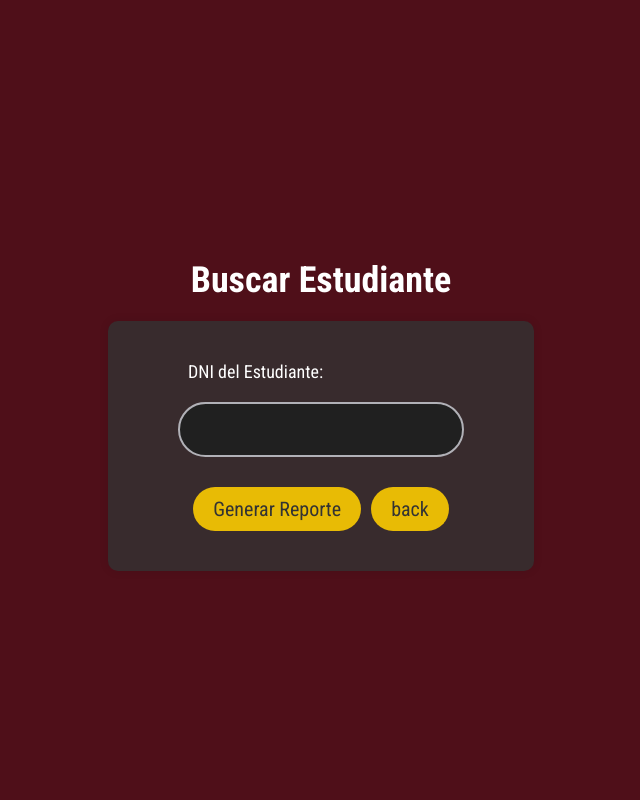
After one commit to Enma0101/Project_FlaskII, a Flask app: page /buscar_estudiante in a window 1280 px wide. The commit adds this page. Shown: the whole page, without its empty margins (319-959 px from the left). Run offline with Flask 3, Linux system fonts and the light colour scheme.

Commit message:
ultimos cambios reporte estudiante

```diff
--- /dev/null
+++ b/app/templates/buscar_estudiante.html
@@ -0,0 +1,110 @@
+<!DOCTYPE html>
+<html lang="es">
+<head>
+    <meta charset="UTF-8">
+    <meta name="viewport" content="width=device-width, initial-scale=1.0">
+    <title>Buscar Estudiante - Wizarding Academy Hub</title>
+    <style>
+        @import url('https://fonts.googleapis.com/css2?family=Roboto+Condensed:wght@400;700&display=swap');
+        body {
+            font-family: 'Roboto Condensed', sans-serif;
+            background-color: #4F0F19; /* Fondo rojo */
+            color: #fff; /* Color de texto blanco */
+            margin: 0;
+            padding: 0;
+            display: flex;
+            flex-direction: column;
+            align-items: center;
+            justify-content: center; /* Centra verticalmente el contenido */
+            min-height: 100vh; /* Mínimo alto de la ventana */
+        }
+
+        h1 {
+            font-size: 36px; /* Tamaño del título */
+            margin: 30px 0 20px; /* Márgenes superior e inferior, 30px arriba y 20px abajo */
+        }
+
+        form {
+            background-color: rgba(51, 51, 51, 0.8);
+            padding: 40px 80px;
+            border-radius: 10px;
+            box-shadow: 0 0 10px rgba(0, 0, 0, 0.1);
+            display: flex;
+            flex-direction: column;
+            align-items: center;
+        }
+
+        label, input {
+            font-size: 18px;
+            margin-bottom: 10px;
+            width: 100%;
+        }
+
+        input[type="text"] {
+            width: 95%;
+            padding: 15px;
+            border-radius: 500px;
+            border: 2px solid #B1B1B7;
+            background-color: #202020;
+            color: #666565;
+            margin-top: 10px;
+        }
+
+        .button-container {
+            display: flex;
+            gap: 10px; /* Espacio entre los botones */
+            margin-top: 20px; /* Espacio superior */
+        }
+
+        button, .back-button {
+            background-color: #e8bb05; /* Cambia el color de fondo del botón */
+            color: #333; /* Cambia el color del texto del botón */
+            border: none;
+            padding: 10px 20px; /* Ajusta el padding según sea necesario */
+            border-radius: 100px;
+            cursor: pointer;
+            transition: background-color 0.5s;
+            font-size: 20px; /* Aumenta el tamaño de la fuente del botón */
+            font-family: 'Roboto Condensed', sans-serif;
+            text-decoration: none; /* Elimina el subrayado del enlace */
+            display: inline-block; /* Asegura que el enlace se comporte como un botón */
+        }
+
+        button:hover, .back-button:hover {
+            background-color: #d4a105; /* Fondo del botón al pasar el mouse */
+        }
+
+        .alert {
+            background-color: #b8b8b8; /* Gris claro para alertas */
+            color: rgb(31, 31, 31);
+            padding: 15px;
+            margin-bottom: 20px;
+            border-radius: 5px;
+            width: 80%; /* Ajusta el ancho de las alertas */
+            max-width: 600px; /* Asegura que la alerta no sea demasiado ancha */
+            text-align: center;
+        }
+    </style>
+</head>
+<body>
+    <h1>Buscar Estudiante</h1>
+
+    <!-- Mostrar mensajes de alerta -->
+    {% with messages = get_flashed_messages(with_categories=true) %}
+        {% if messages %}
+            {% for category, message in messages %}
+                <div class="alert">{{ message }}</div>
+            {% endfor %}
+        {% endif %}
+    {% endwith %}
+
+    <form action="{{ url_for('buscar_estudiante') }}" method="POST">
+        <label for="dni_estudiante">DNI del Estudiante:</label>
+        <input type="text" id="dni_estudiante" name="dni_estudiante" required>
+        <div class="button-container">
+            <button type="submit">Generar Reporte</button>
+            <a href="{{ url_for('index') }}" class="back-button">back</a>
+        </div>
+    </form>
+</body>
+</html>
--- a/app/templates/index.html
+++ b/app/templates/index.html
@@ -107,6 +107,7 @@
             <li><a href="/categorias">Lista de Categorías</a></li>
             <li><a href="/asignar_curso">Asignar Curso</a></li>
             <li><a href="/certificados">Certificados</a></li>
+            <li><a href="/buscar_estudiante">Buscar Estudiante</a></li> <!-- Nueva opción de menú -->
         </ul>
     </nav>
     <p>¡Explora las opciones disponibles!</p>
--- a/app/views_P.py
+++ b/app/views_P.py
@@ -1,4 +1,7 @@
-from flask import Flask, render_template, request, g, redirect, url_for, flash, jsonify
+from flask import Flask, render_template, request, g, redirect, url_for, flash, jsonify, send_file, g
+from io import BytesIO
+from reportlab.pdfgen import canvas
+from reportlab.lib.pagesizes import letter
 import sqlite3
 
 app = Flask(__name__)
@@ -749,5 +752,76 @@ def asignar_curso():
 def certificado():
     return render_template('certificados.html')
 
+
+
+#Reportes Estudiantes --- Profesor
+
+@app.route('/buscar_estudiante', methods=['GET', 'POST'])
+def buscar_estudiante():
+    if request.method == 'POST':
+        dni_estudiante = request.form['dni_estudiante']
+        return redirect(url_for('generar_reporte', dni_estudiante=dni_estudiante))
+    return render_template('buscar_estudiante.html')
+
+@app.route('/generar_reporte/<string:dni_estudiante>', methods=['GET'])
+def generar_reporte(dni_estudiante):
+    conn = get_db()
+    try:
+        # Obtener información del estudiante
+        cursor = conn.execute('''
+            SELECT * FROM Estudiante WHERE dni_estudiante = ?
+        ''', (dni_estudiante,))
+        estudiante = cursor.fetchone()
+
+        if not estudiante:
+            flash('Estudiante no encontrado.', 'error')
+            return redirect(url_for('buscar_estudiante'))
+
+        # Obtener cursos y notas del estudiante
+        cursor = conn.execute('''
+            SELECT c.nombre_curso, nf.nota_final
+            FROM Matricula m
+            JOIN Curso c ON m.id_curso = c.id_curso
+            LEFT JOIN NotaFinal nf ON m.id_matricula = nf.id_matricula
+            WHERE m.id_estudiante = ?
+        ''', (estudiante['id_estudiante'],))
+        cursos = cursor.fetchall()
+
+        # Generar PDF
+        buffer = BytesIO()
+        p = canvas.Canvas(buffer, pagesize=letter)
+        p.setFont("Helvetica", 12)
+
+        # Información del estudiante
+        p.drawString(100, 750, f"Reporte de Estudiante")
+        p.drawString(100, 730, f"Nombre: {estudiante['nombre']} {estudiante['apellido']}")
+        p.drawString(100, 710, f"DNI: {estudiante['dni_estudiante']}")
+        p.drawString(100, 690, f"Email: {estudiante['email']}")
+
+        # Cursos y notas
+        y = 650
+        p.drawString(100, y, "Cursos Inscritos:")
+        y -= 20
+        for curso in cursos:
+            p.drawString(120, y, f"{curso['nombre_curso']}: {curso['nota_final'] if curso['nota_final'] else 'Sin nota'}")
+            y -= 20
+
+        p.showPage()
+        p.save()
+
+        buffer.seek(0)
+        return send_file(buffer, as_attachment=True, download_name=f"reporte_{dni_estudiante}.pdf", mimetype='application/pdf')
+
+    except Exception as e:
+        flash(f'Error al generar reporte: {str(e)}', 'error')
+        return redirect(url_for('buscar_estudiante'))
+    finally:
+        conn.close()
+
+
+
+
+
+
 if __name__ == '__main__':
     app.run(debug=True)
```
Also changed, not shown: app/templates/asignar_curso.html (+6 -3 lines).
